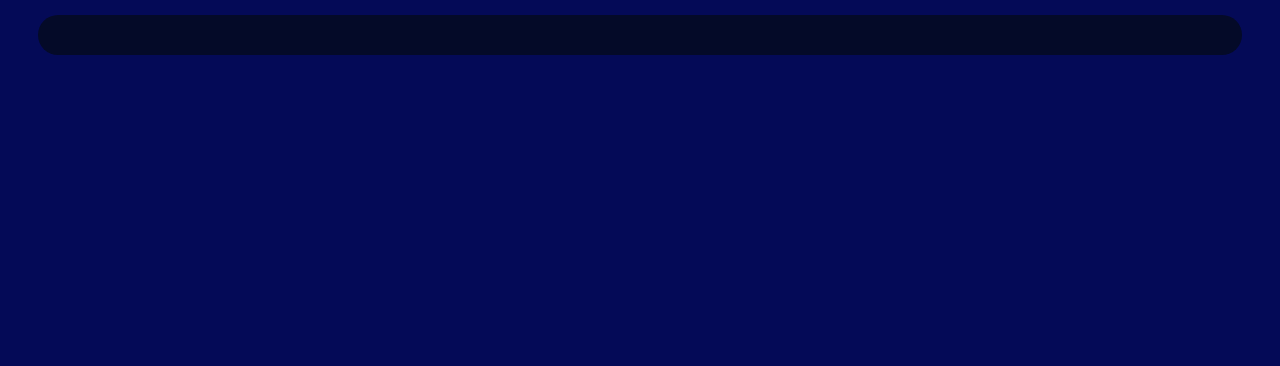
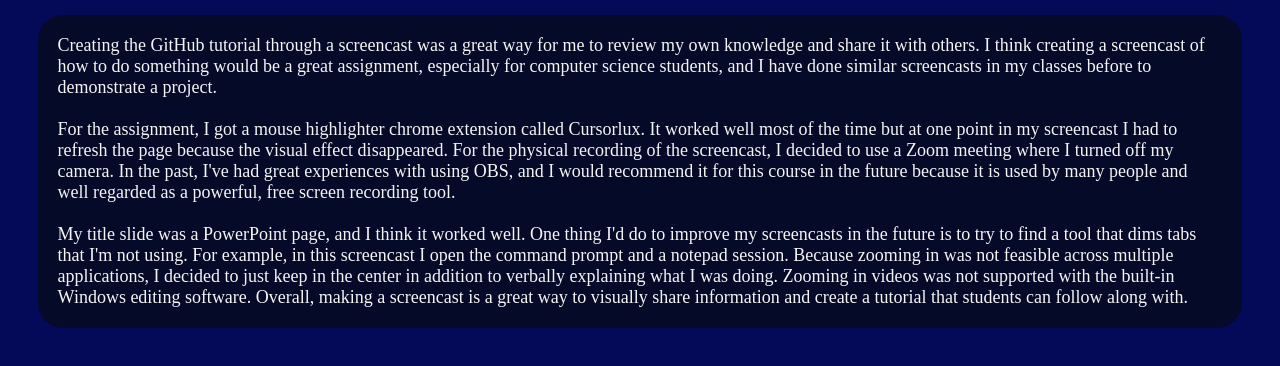
Before and after one commit to mhayworth/mhayworth.github.io, a plain HTML site: page EME3319/screencasts.html in a window 1280 px wide. Shown: the part 444-810 px from the top of the page. Drawn offline with Linux system fonts and the light colour scheme.

Commit message:
Added reflection for screencast assignment

```diff
--- a/EME3319/screencasts.html
+++ b/EME3319/screencasts.html
@@ -19,6 +19,21 @@
     <iframe width="560" height="315" src="https://www.youtube.com/embed/1lOeG3HdYCk" title="YouTube video player" frameborder="0" allow="accelerometer; autoplay; clipboard-write; encrypted-media; gyroscope; picture-in-picture" allowfullscreen></iframe>
     <div class="text">
         <p>
+            Creating the GitHub tutorial through a screencast was a great way for me to review my own knowledge and share it with others.
+            I think creating a screencast of how to do something would be a great assignment, especially for computer science students, and
+            I have done similar screencasts in my classes before to demonstrate a project.
+            <br><br>
+            For the assignment, I got a mouse highlighter chrome extension called Cursorlux. It worked well most of the time but at one point in
+            my screencast I had to refresh the page because the visual effect disappeared. For the physical recording of the screencast, I decided
+            to use a Zoom meeting where I turned off my camera. In the past, I've had great experiences with using OBS, and I would recommend it for
+            this course in the future because it is used by many people and well regarded as a powerful, free screen recording tool.
+            <br><br>
+            My title slide was a PowerPoint page, and I think it worked well. One thing I'd do to improve my screencasts in the future
+            is to try to find a tool that dims tabs that I'm not using. For example, in this screencast I open the command prompt and a
+            notepad session. Because zooming in was not feasible across multiple applications, I decided to just keep in the center in
+            addition to verbally explaining what I was doing. Zooming in videos was not supported with the built-in Windows editing software.
+            Overall, making a screencast is a great way to visually share information and create a tutorial that students can follow along with.
+
         </p>
     </div>
 </body>
```
